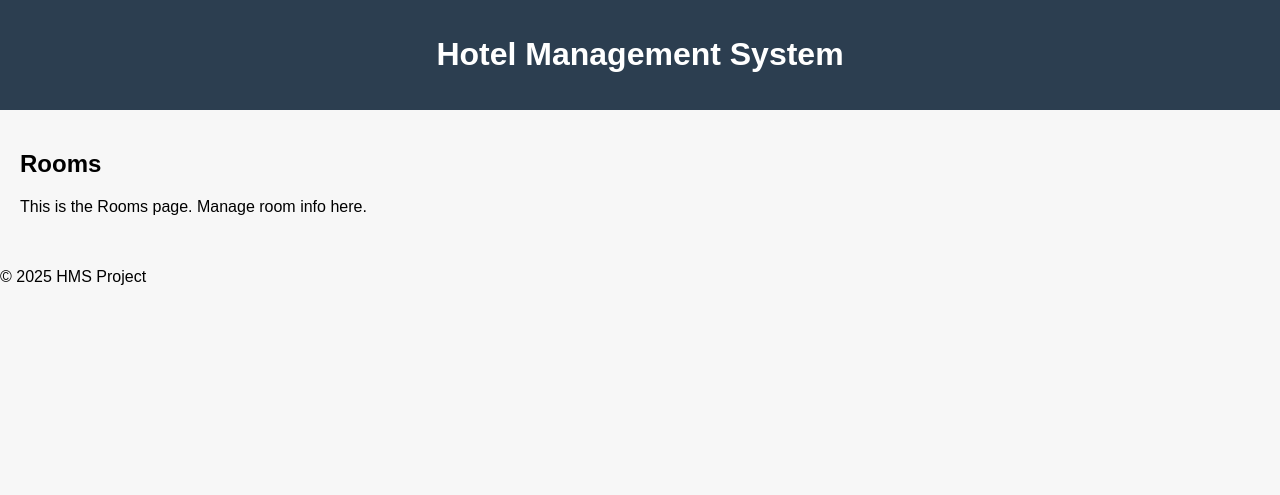
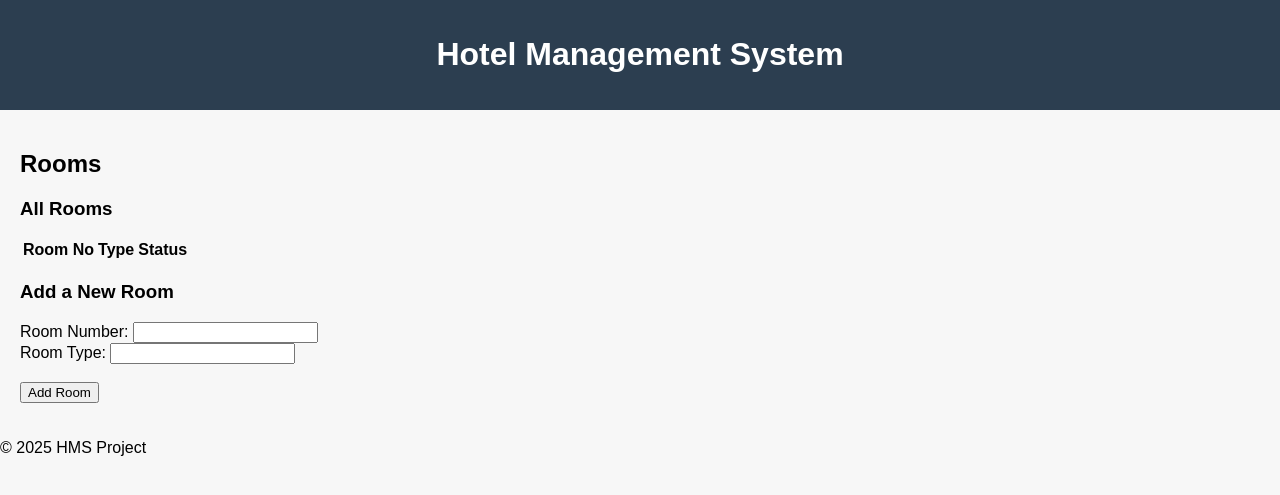
Before and after one commit to AshlyMaria98/hotel-management-system, a Flask app: page /rooms in a window 1280 px wide. Shown: the top 495 px of the page. Run offline with Flask 3, Linux system fonts and the light colour scheme; lists and menus that the app fills with data are empty.

Commit message:
Update rooms.html

```diff
--- a/templates/rooms.html
+++ b/templates/rooms.html
@@ -2,5 +2,41 @@
 
 {% block content %}
 <h2>Rooms</h2>
-<p>This is the Rooms page. Manage room info here.</p>
+
+{% with messages = get_flashed_messages(with_categories=true) %}
+  {% if messages %}
+    <ul>
+      {% for category, message in messages %}
+        <li class="{{ category }}">{{ message }}</li>
+      {% endfor %}
+    </ul>
+  {% endif %}
+{% endwith %}
+
+<h3>All Rooms</h3>
+<table>
+  <thead>
+    <tr><th>Room No</th><th>Type</th><th>Status</th></tr>
+  </thead>
+  <tbody>
+    {% for room in rooms %}
+    <tr>
+      <td>{{ room.room_no }}</td>
+      <td>{{ room.type }}</td>
+      <td>{{ room.status }}</td>
+    </tr>
+    {% endfor %}
+  </tbody>
+</table>
+
+<h3>Add a New Room</h3>
+<form method="POST">
+  <label>Room Number:</label>
+  <input type="number" name="room_no" required><br>
+
+  <label>Room Type:</label>
+  <input type="text" name="type" required><br><br>
+
+  <button type="submit">Add Room</button>
+</form>
 {% endblock %}
```
